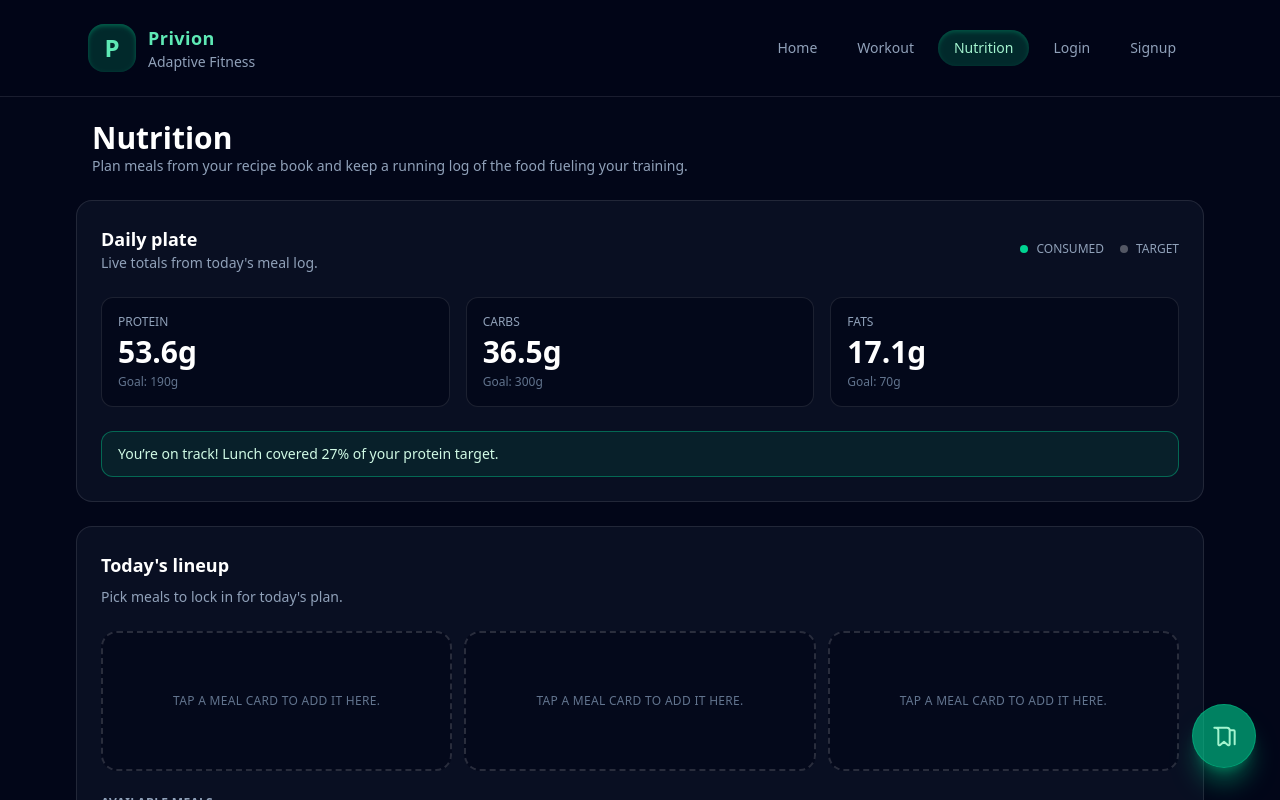
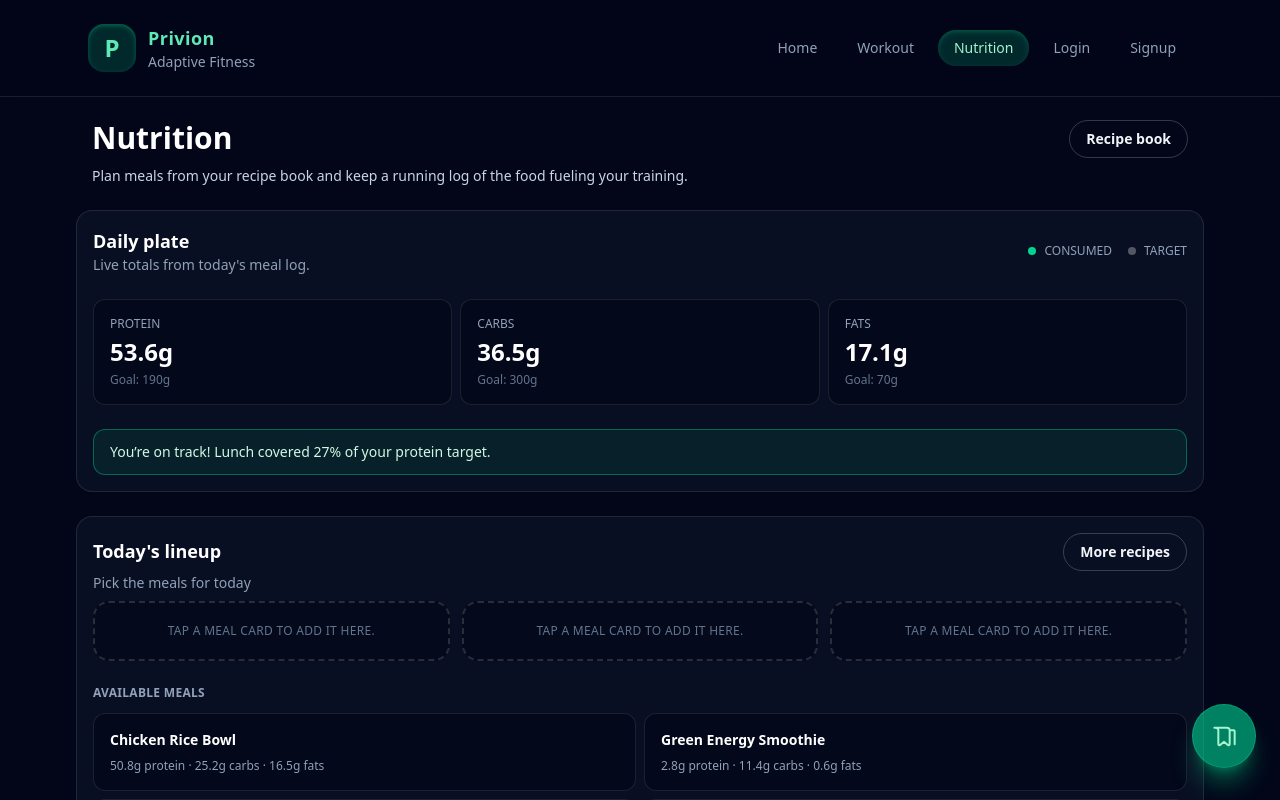
Before and after one commit to triek/privion, a Vue app: page /nutrition in a window 1280 px wide. Shown: the top 800 px of the page. Built offline with nearby package versions, Linux system fonts and the light colour scheme.

Commit message:
a lot of layout changes

```diff
--- a/src/views/IngredientBookView.vue
+++ b/src/views/IngredientBookView.vue
@@ -1,5 +1,5 @@
 <template>
-  <div class="space-y-8">
+  <div class="space-y-6">
     <!-- Navigation buttons -->
     <div class="flex justify-between items-center">
       <RouterLink
@@ -17,14 +17,14 @@
     </div>
 
     <!-- Header -->
-    <header class="space-y-3 mx-2">
+    <header class="space-y-2 mx-4">
       <h1 class="text-3xl font-bold text-white">Ingredient book</h1>
       <p class="max-w-2xl text-sm text-slate-400">
         Quickly stash simple ingredients to reuse across your training meals.
       </p>
     </header>
 
-    <section class="space-y-6 rounded-3xl border border-white/10 bg-slate-900/60 p-6 shadow-lg shadow-slate-950/30">
+    <section class="space-y-6 rounded-3xl border border-white/10 bg-slate-900/60 p-4 shadow-lg shadow-slate-950/30">
       <div class="grid gap-6 lg:grid-cols-[2fr_1fr]">
         <div class="space-y-6">
           <!-- Ingredient filter -->
@@ -52,16 +52,18 @@
           </div>
 
           <!-- Macro visibility -->
-          <div class="space-y-2 rounded-2xl border border-white/5 bg-slate-950/60 p-4">
-            <div class="flex items-center justify-between gap-3">
-              <div class="space-y-0.5">
-                <p class="text-xs uppercase tracking-wide text-slate-400">Macro visibility</p>
-                <p class="text-sm text-slate-300">Toggle which stats appear on the ingredient cards.</p>
+          <div class="space-y-4">
+            <div class="space-y-2">
+              <div class="flex items-center justify-between gap-4">
+                <p class="text-lg font-semibold text-white">Macro visibility</p>
+                <p class="text-xs uppercase tracking-wide text-emerald-200">
+                  {{ visibleMacroOptions.length }} shown
+                </p>
               </div>
-              <p class="text-xs uppercase tracking-wide text-emerald-200">
-                {{ visibleMacroOptions.length }} shown
-              </p>
+
+              <p class="text-sm text-slate-300">Toggle which stats appear on the ingredient cards.</p>
             </div>
+
             <div class="flex flex-wrap gap-2">
               <label
                 v-for="macro in macroOptions"
@@ -84,11 +86,11 @@
             </div>
           </div>
 
-          <div class="grid gap-4 sm:grid-cols-2 xl:grid-cols-3">
+          <div class="grid gap-2 sm:grid-cols-2 xl:grid-cols-3">
             <article
               v-for="ingredient in filteredIngredients"
               :key="ingredient.name"
-              class="flex flex-col gap-3 rounded-2xl border border-white/10 bg-slate-950/70 p-5 text-sm text-slate-300"
+              class="flex flex-col gap-2 rounded-2xl border border-white/10 bg-slate-950/70 p-4 text-sm text-slate-300"
             >
               <div class="flex items-start justify-between gap-2">
                 <div class="space-y-1">
@@ -96,14 +98,14 @@
                   <h3 class="text-lg font-semibold text-white">{{ ingredient.name }}</h3>
                 </div>
               </div>
-              <dl class="grid grid-cols-2 gap-2 text-xs text-slate-400 sm:grid-cols-3">
+              <dl class="grid grid-cols-4 gap-2 text-xs text-slate-400 sm:grid-cols-4">
                 <div
                   v-for="macro in visibleMacrosByIngredient[ingredient.name]"
                   :key="macro.key"
                   class="rounded-xl border border-white/5 bg-slate-900/60 p-3"
                 >
                   <dt class="uppercase tracking-wide text-slate-500">{{ macro.label }}</dt>
-                  <dd class="text-base font-semibold text-white">{{ ingredient.stats[macro.key] }}</dd>
+                  <dd class="text-base text-slate-300">{{ ingredient.stats[macro.key] }}</dd>
                 </div>
               </dl>
             </article>
--- a/src/views/NutritionView.vue
+++ b/src/views/NutritionView.vue
@@ -1,19 +1,25 @@
 <template>
   <div class="space-y-6">
     <!-- Nutrition banner -->
-    <header class="flex flex-col mx-4 gap-4 sm:flex-row sm:items-center sm:justify-between">
-      <div>
+    <header class="flex mx-4 justify-between mb-2">
+      <div class="space-y-2">
         <h1 class="text-3xl font-bold text-white">Nutrition</h1>
-        <p class="text-sm text-slate-400">
-          Plan meals from your recipe book and keep a running log of the food fueling your training.
-        </p>
       </div>
-      <div class="flex flex-wrap items-center gap-3"></div>
+
+      <RouterLink
+        to="/recipes"
+        class="inline-flex items-center gap-2 self-start rounded-full border border-white/20 px-4 py-2 text-sm font-semibold text-slate-100 transition hover:-translate-y-0.5 hover:border-white/40"
+      >
+        Recipe book
+      </RouterLink>
     </header>
+    <p class="text-sm text-slate-300 mx-4">
+      Plan meals from your recipe book and keep a running log of the food fueling your training.
+    </p>
 
     <section class="grid gap-6">
       <!-- Daily plate -->
-      <article class="space-y-6 rounded-2xl border border-white/10 bg-slate-900/60 p-6">
+      <article class="space-y-6 rounded-2xl border border-white/10 bg-slate-900/60 p-4">
         <div class="flex flex-wrap items-center justify-between gap-4">
           <div>
             <h2 class="text-lg font-semibold text-white">Daily plate</h2>
@@ -30,14 +36,14 @@
             </div>
           </div>
         </div>
-        <div class="grid gap-4 sm:grid-cols-3">
+        <div class="grid gap-2 grid-cols-3">
           <div
             v-for="macro in macroCards"
             :key="macro.label"
             class="rounded-xl border border-white/10 bg-slate-950/70 p-4 text-sm text-slate-300"
           >
             <p class="text-xs uppercase text-slate-400">{{ macro.label }}</p>
-            <p class="mt-1 text-3xl font-black text-white">{{ macro.value }}</p>
+            <p class="mt-1 text-2xl font-black text-white">{{ macro.value }}</p>
             <p class="mt-1 text-xs text-slate-500">Goal: {{ macro.goal }}</p>
           </div>
         </div>
@@ -49,16 +55,26 @@
       </article>
 
       <!-- Today's lineup -->
-      <article class="space-y-6 rounded-2xl border border-white/10 bg-slate-900/60 p-6">
-        <div class="space-y-2">
-          <h2 class="text-lg font-semibold text-white">Today&apos;s lineup</h2>
-          <p class="text-sm text-slate-400">Pick meals to lock in for today&apos;s plan.</p>
+      <article class="space-y-6 rounded-2xl border border-white/10 bg-slate-900/60 p-4">
+        <div class="flex justify-between mb-2">
+          <!-- Header -->
+          <div class="space-y-2">
+            <h2 class="text-lg font-semibold text-white mt-1">Today&apos;s lineup</h2>
+            <p class="text-sm text-slate-400">Pick the meals for today</p>
+          </div>
+
+          <RouterLink
+            to="/recipes"
+            class="inline-flex items-center gap-2 self-start rounded-full border border-white/20 px-4 py-2 text-sm font-semibold text-slate-100 transition hover:-translate-y-0.5 hover:border-white/40"
+          >
+            More recipes
+          </RouterLink>
         </div>
         <div class="grid gap-3 sm:grid-cols-3">
           <div
             v-for="(slot, index) in plannedMealDetails"
             :key="index"
-            class="flex min-h-[140px] flex-col justify-between rounded-2xl border-2 border-dashed border-white/15 bg-slate-950/60 p-4 text-sm"
+            class="flex min-h-[60px] flex-col justify-between rounded-2xl border-2 border-dashed border-white/15 bg-slate-950/60 p-4 text-sm"
             :class="slot ? 'border-emerald-400/50 bg-emerald-500/10 text-emerald-50' : 'text-slate-500'"
           >
             <div v-if="slot" class="space-y-2">
@@ -85,7 +101,7 @@
         </div>
         <div class="space-y-3">
           <h3 class="text-xs font-semibold uppercase tracking-wide text-slate-400">Available meals</h3>
-          <div class="grid gap-3 md:grid-cols-2">
+          <div class="grid gap-2 md:grid-cols-2">
             <button
               v-for="item in recipeSummaries"
               :key="item.recipe.id"
```
